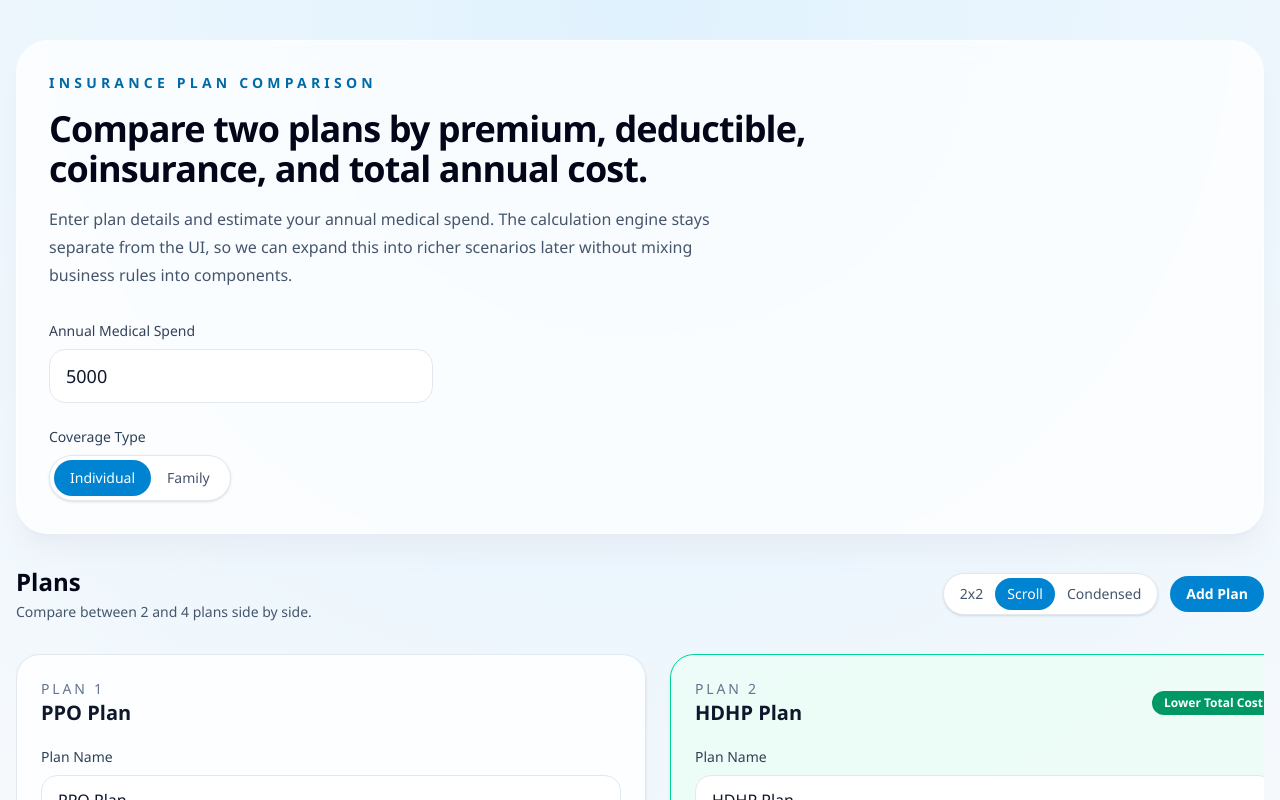
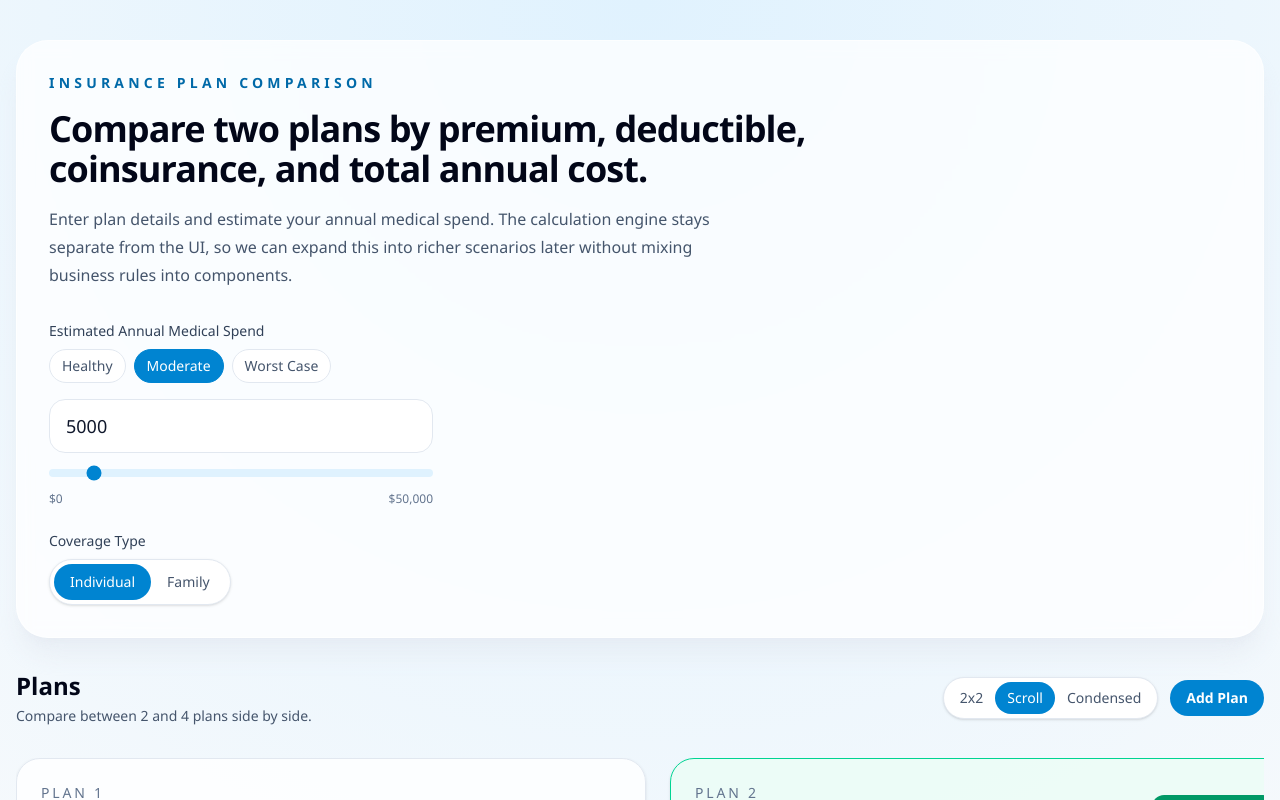
Before and after one commit to EmilyKedenburg/InsuranceComparison, a React (Vite) app: page / in a window 1280 px wide. Shown: the top 800 px of the page. Built offline with nearby package versions, Linux system fonts and the light colour scheme; the HTML template or start-up script is replaced by a standard one.

Commit message:
Additional Medical Spend Features: Slide bar and presets (indivudual & family).

```diff
--- a/src/App.tsx
+++ b/src/App.tsx
@@ -9,8 +9,62 @@ import type { CoverageType, InsurancePlan } from './types/insurance'
 
 const minimumPlanCount = 2
 const maximumPlanCount = 4
+const annualMedicalSpendSliderMax = 50000
+const annualMedicalSpendSliderStep = 100
 const initialPlans = structuredClone(defaultPlans.slice(0, minimumPlanCount))
 type PlanViewMode = 'grid' | 'scroll' | 'condensed'
+type SpendPresetId = 'healthy' | 'moderate' | 'worstCase'
+
+function getSpendPresets(coverageType: CoverageType): Array<{
+  id: SpendPresetId
+  label: string
+  value: number
+  description: string
+}> {
+  if (coverageType === 'family') {
+    return [
+      {
+        id: 'healthy',
+        label: 'Healthy',
+        value: 1500,
+        description: 'Preventative care and routine family visits.',
+      },
+      {
+        id: 'moderate',
+        label: 'Moderate',
+        value: 12000,
+        description: 'A few visits, testing, and one minor family procedure.',
+      },
+      {
+        id: 'worstCase',
+        label: 'Worst Case',
+        value: 50000,
+        description: 'Major family medical event that reaches\nthe out-of-pocket maximum.',
+      },
+    ]
+  }
+
+  return [
+    {
+      id: 'healthy',
+      label: 'Healthy',
+      value: 500,
+      description: 'Preventative care only.',
+    },
+    {
+      id: 'moderate',
+      label: 'Moderate',
+      value: 5000,
+      description: 'A few visits and one minor procedure.',
+    },
+    {
+      id: 'worstCase',
+      label: 'Worst Case',
+      value: 50000,
+      description: 'Major medical event that reaches\nthe out-of-pocket maximum.',
+    },
+  ]
+}
 
 function handleInputFocus(event: FocusEvent<HTMLInputElement>) {
   event.target.select()
@@ -24,8 +78,11 @@ export default function App() {
   const [plans, setPlans] = useState<InsurancePlan[]>(initialPlans)
   const [annualMedicalSpend, setAnnualMedicalSpend] = useState(5000)
   const [annualMedicalSpendDraft, setAnnualMedicalSpendDraft] = useState<string | null>(null)
+  const [activeSpendPreset, setActiveSpendPreset] = useState<SpendPresetId | null>('moderate')
+  const [activeSpendPresetTooltip, setActiveSpendPresetTooltip] = useState<SpendPresetId | null>(null)
   const [coverageType, setCoverageType] = useState<CoverageType>('individual')
   const [planViewMode, setPlanViewMode] = useState<PlanViewMode>('scroll')
+  const spendPresets = getSpendPresets(coverageType)
 
   const updatePlan = (
     index: number,
@@ -99,27 +156,79 @@ export default function App() {
             richer scenarios later without mixing business rules into components.
           </p>
 
-          <label className="mt-8 block max-w-sm">
-            <span className="mb-2 block text-sm font-medium text-slate-700">
-              Annual Medical Spend
-            </span>
+          <div className="mt-8 max-w-sm">
+            <label
+              className="mb-2 block text-sm font-medium text-slate-700"
+              htmlFor="estimated-annual-medical-spend"
+            >
+              Estimated Annual Medical Spend
+            </label>
+            <div className="mb-4 flex flex-wrap gap-2">
+              {spendPresets.map((preset) => (
+                <div key={preset.id} className="relative">
+                  <button
+                    aria-describedby={
+                      activeSpendPresetTooltip === preset.id ? `${preset.id}-preset-tooltip` : undefined
+                    }
+                    aria-label={`${preset.label}: ${preset.description}`}
+                    aria-pressed={activeSpendPreset === preset.id}
+                    className={`rounded-full border px-3 py-1.5 text-sm font-medium transition ${
+                      activeSpendPreset === preset.id
+                        ? 'border-sky-600 bg-sky-600 text-white'
+                        : 'border-slate-200 bg-white text-slate-600 hover:border-sky-300 hover:bg-sky-50'
+                    }`}
+                    tabIndex={-1}
+                    type="button"
+                    onBlur={() => setActiveSpendPresetTooltip(null)}
+                    onClick={() => {
+                      setAnnualMedicalSpend(preset.value)
+                      setAnnualMedicalSpendDraft(null)
+                      setActiveSpendPreset(preset.id)
+                    }}
+                    onFocus={() => setActiveSpendPresetTooltip(preset.id)}
+                    onMouseEnter={() => setActiveSpendPresetTooltip(preset.id)}
+                    onMouseLeave={() => setActiveSpendPresetTooltip(null)}
+                  >
+                    {preset.label}
+                  </button>
+                  <div
+                    aria-hidden={activeSpendPresetTooltip !== preset.id}
+                    aria-live="polite"
+                    className={`absolute bottom-full left-1/2 z-10 mb-3 w-max -translate-x-1/2 whitespace-pre-line rounded-2xl border border-sky-100 bg-sky-50/95 px-3 py-2 text-center text-xs leading-5 text-slate-700 shadow-lg shadow-slate-200/50 backdrop-blur transition-opacity duration-150 ease-out ${
+                      activeSpendPresetTooltip === preset.id
+                        ? 'pointer-events-auto opacity-100'
+                        : 'pointer-events-none opacity-0'
+                    }`}
+                    id={`${preset.id}-preset-tooltip`}
+                    role={activeSpendPresetTooltip === preset.id ? 'tooltip' : undefined}
+                  >
+                    {preset.description}
+                    <span className="absolute left-1/2 top-full h-3 w-3 -translate-x-1/2 -translate-y-1/2 rotate-45 border-b border-r border-sky-100 bg-sky-50/95" />
+                  </div>
+                </div>
+              ))}
+            </div>
             <input
+              aria-label="Estimated Annual Medical Spend"
               aria-invalid={Boolean(spendValidation.fieldErrors.annualMedicalSpend)}
               className={`w-full rounded-2xl border bg-white px-4 py-3 text-lg text-slate-900 outline-none transition focus:border-sky-500 ${
                 spendValidation.fieldErrors.annualMedicalSpend
                   ? 'border-rose-400 bg-rose-50'
                   : 'border-slate-200'
               }`}
+              id="estimated-annual-medical-spend"
               min="0"
-              step="100"
+              step={annualMedicalSpendSliderStep}
               type="number"
               value={annualMedicalSpendDraft ?? annualMedicalSpend}
               onBlur={(event) => {
                 setAnnualMedicalSpend(event.target.value === '' ? 0 : Number(event.target.value))
+                setActiveSpendPreset(null)
                 setAnnualMedicalSpendDraft(null)
               }}
               onChange={(event) => {
                 setAnnualMedicalSpendDraft(event.target.value)
+                setActiveSpendPreset(null)
 
                 if (event.target.value !== '') {
                   setAnnualMedicalSpend(Number(event.target.value))
@@ -128,12 +237,36 @@ export default function App() {
               onClick={handleInputClick}
               onFocus={handleInputFocus}
             />
+            <input
+              aria-label="Estimated Annual Medical Spend Slider"
+              className="mt-4 h-2 w-full cursor-pointer appearance-none rounded-full bg-sky-100 accent-sky-600"
+              max={annualMedicalSpendSliderMax}
+              min="0"
+              step={annualMedicalSpendSliderStep}
+              tabIndex={-1}
+              type="range"
+              value={Math.min(Math.max(annualMedicalSpend, 0), annualMedicalSpendSliderMax)}
+              onChange={(event) => {
+                const nextValue = Number(event.target.value)
+                setAnnualMedicalSpend(nextValue)
+                setActiveSpendPreset(
+                  spendPresets.find((preset) => preset.value === nextValue)?.id ?? null,
+                )
+                setAnnualMedicalSpendDraft(String(nextValue))
+              }}
+              onMouseUp={() => setAnnualMedicalSpendDraft(null)}
+              onTouchEnd={() => setAnnualMedicalSpendDraft(null)}
+            />
+            <div className="mt-2 flex justify-between text-xs font-medium text-slate-500">
+              <span>$0</span>
+              <span>${annualMedicalSpendSliderMax.toLocaleString()}</span>
+            </div>
             {spendValidation.fieldErrors.annualMedicalSpend ? (
               <p className="mt-2 text-sm text-rose-600">
                 {spendValidation.fieldErrors.annualMedicalSpend}
               </p>
             ) : null}
-          </label>
+          </div>
 
           <div className="mt-6">
             <p className="mb-2 text-sm font-medium text-slate-700">Coverage Type</p>
@@ -153,7 +286,23 @@ export default function App() {
                   }`}
                   tabIndex={-1}
                   type="button"
-                  onClick={() => setCoverageType(type)}
+                  onClick={() => {
+                    const nextCoverageType = type
+                    const nextPresetValue =
+                      activeSpendPreset === null
+                        ? null
+                        : getSpendPresets(nextCoverageType).find(
+                            (preset) => preset.id === activeSpendPreset,
+                          )?.value ?? null
+
+                    setCoverageType(nextCoverageType)
+                    setActiveSpendPresetTooltip(null)
+
+                    if (nextPresetValue !== null) {
+                      setAnnualMedicalSpend(nextPresetValue)
+                      setAnnualMedicalSpendDraft(null)
+                    }
+                  }}
                 >
                   {type}
                 </button>
```
Also changed, not shown: 1 other file (tests, documents, lock files or other folders).
